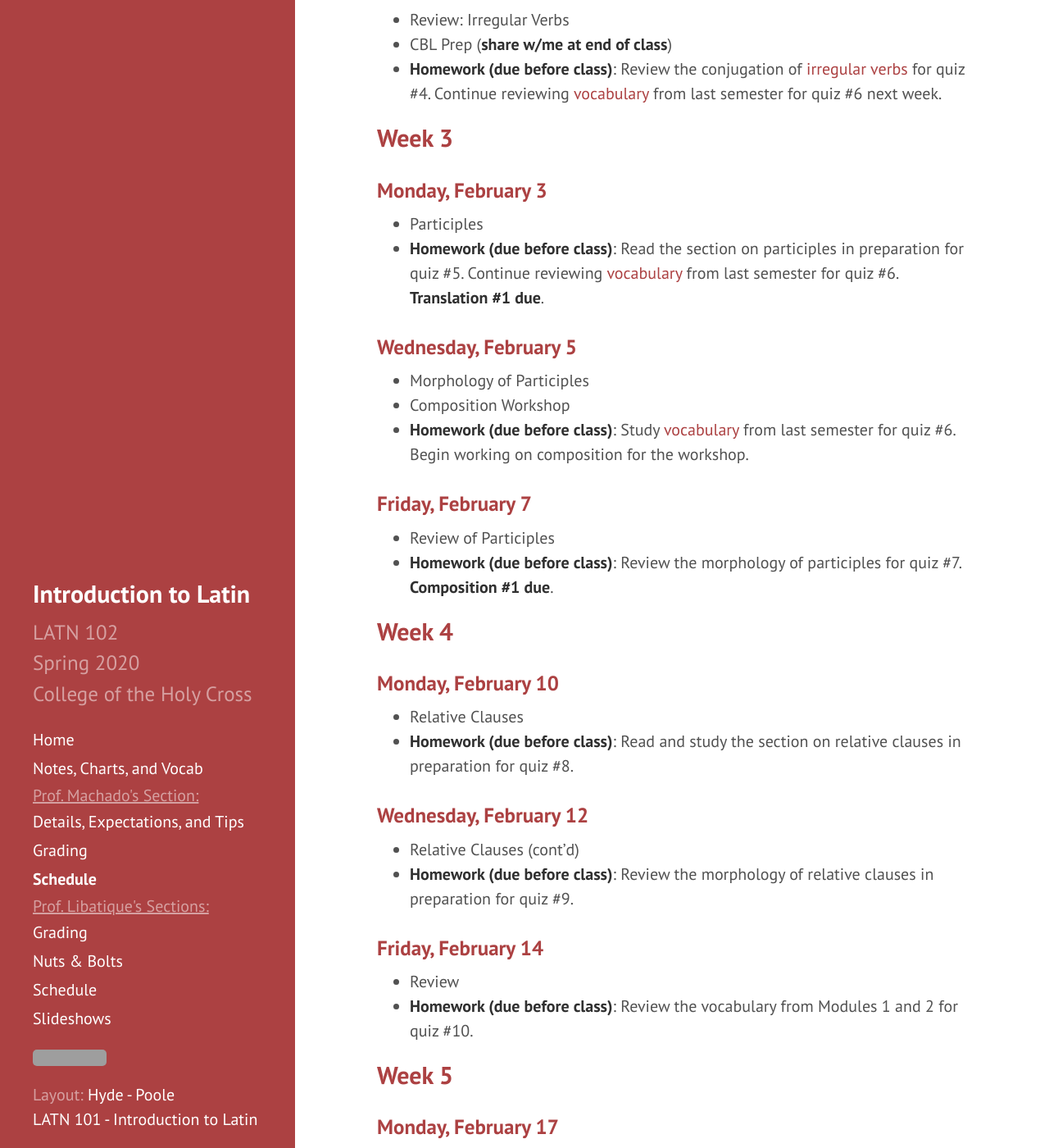
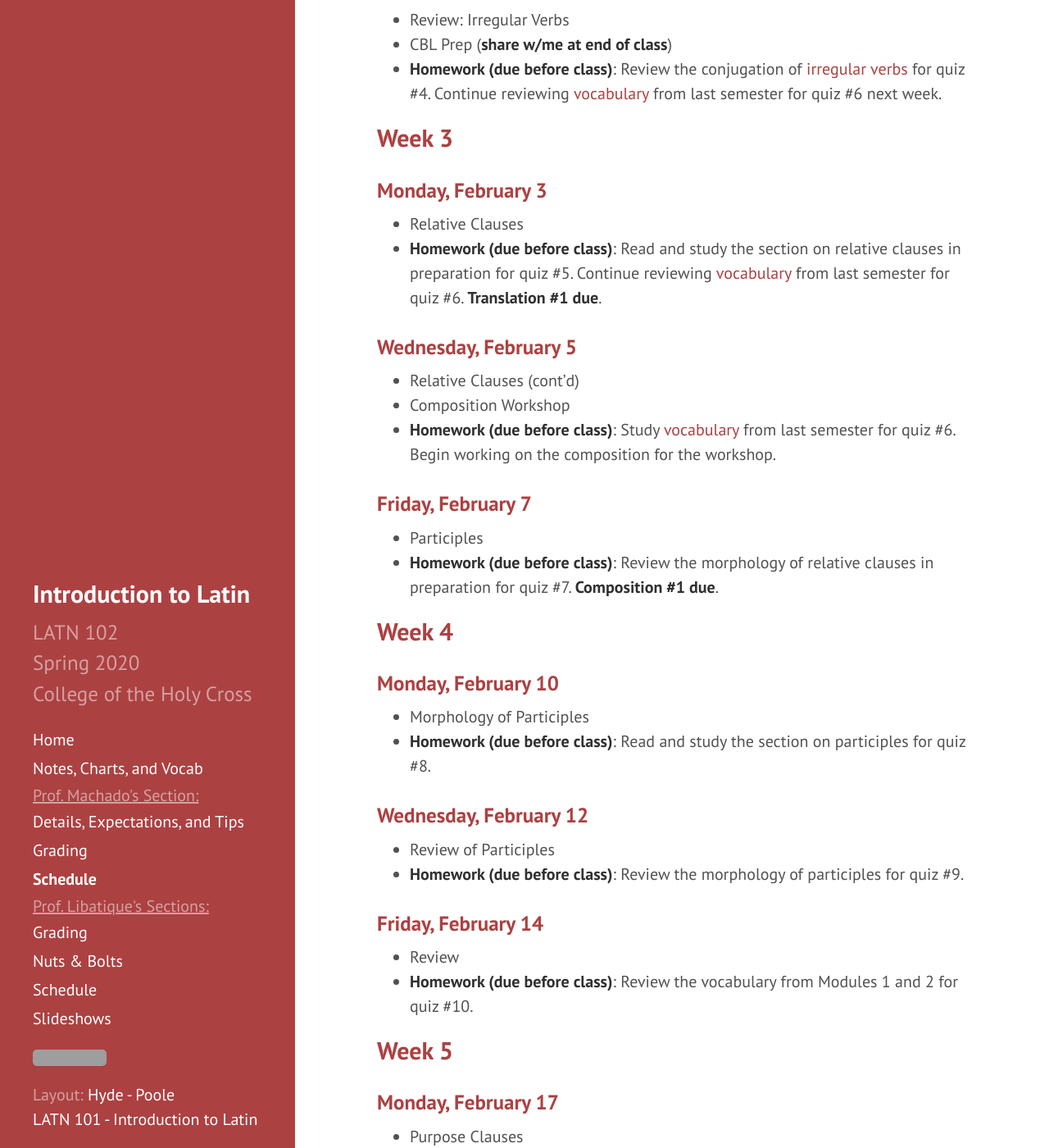
Before and after one commit to DLibatique/LATN102-S20, a Jekyll site: the page built from _pages/schedule-DM.md, in a window 1280 px wide and 1400 px high, scrolled down 1810 px. Shown: the whole window at 82% size. Built offline with Jekyll 4.4.1, drawn with Linux system fonts in a browser that asks for light colours; grey boxes are pictures that could not be loaded.

Commit message:
switched sections on participles and relatives

```diff
--- a/_pages/schedule-DM.md
+++ b/_pages/schedule-DM.md
@@ -60,30 +60,30 @@
 ## Week 3
 
 ### Monday, February 3
-- Participles
-- **Homework (due before class)**:  Read the section on participles in preparation for quiz #5. Continue reviewing [vocabulary](https://libatique.info/LATN102-S20/vocab/master-LATN101/) from last semester for quiz #6. **Translation #1 due**.
+- Relative Clauses
+- **Homework (due before class)**:  Read and study the section on relative clauses in preparation for quiz #5. Continue reviewing [vocabulary](https://libatique.info/LATN102-S20/vocab/master-LATN101/) from last semester for quiz #6. **Translation #1 due**.
 
 ### Wednesday, February 5
-- Morphology of Participles
+- Relative Clauses (cont'd)
 - Composition Workshop
 - **Homework (due before class)**:
-Study [vocabulary](https://libatique.info/LATN102-S20/vocab/master-LATN101/) from last semester for quiz #6. Begin working on composition for the workshop.
+Study [vocabulary](https://libatique.info/LATN102-S20/vocab/master-LATN101/) from last semester for quiz #6. Begin working on the composition for the workshop.
 
 ### Friday, February 7
-- Review of Participles
-- **Homework (due before class)**:
-Review the morphology of participles for quiz #7. **Composition #1 due**.
+- Participles
+- **Homework (due before class)**:  Review the morphology of relative clauses in preparation for quiz #7. **Composition #1 due**.
 
 ## Week 4
 
 ### Monday, February 10
-- Relative Clauses
-- **Homework (due before class)**:  Read and study the section on relative clauses in preparation for quiz #8.
+- Morphology of Participles
+- **Homework (due before class)**:
+Read and study the section on participles for quiz #8.
 
 ### Wednesday, February 12
-- Relative Clauses (cont'd)
+- Review of Participles
 - **Homework (due before class)**:
-Review the morphology of relative clauses in preparation for quiz #9.
+Review the morphology of participles for quiz #9.
 
 ### Friday, February 14
 - Review
```
